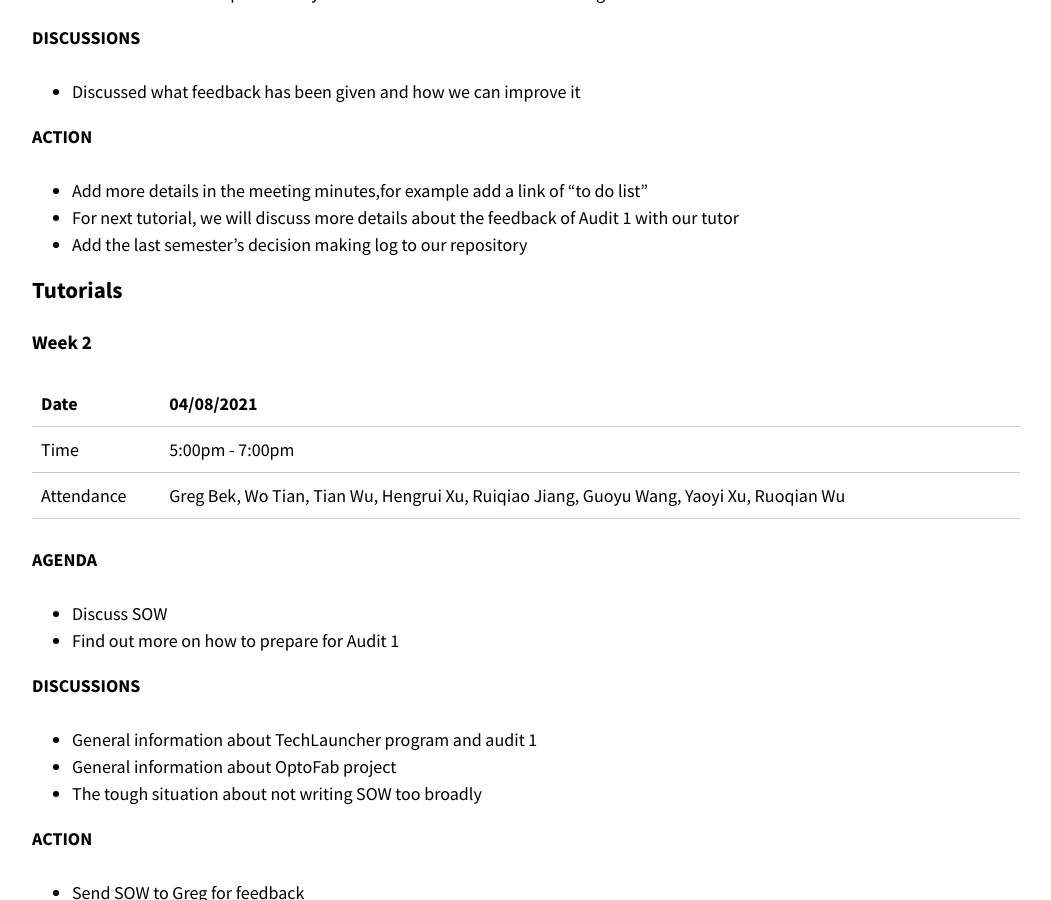
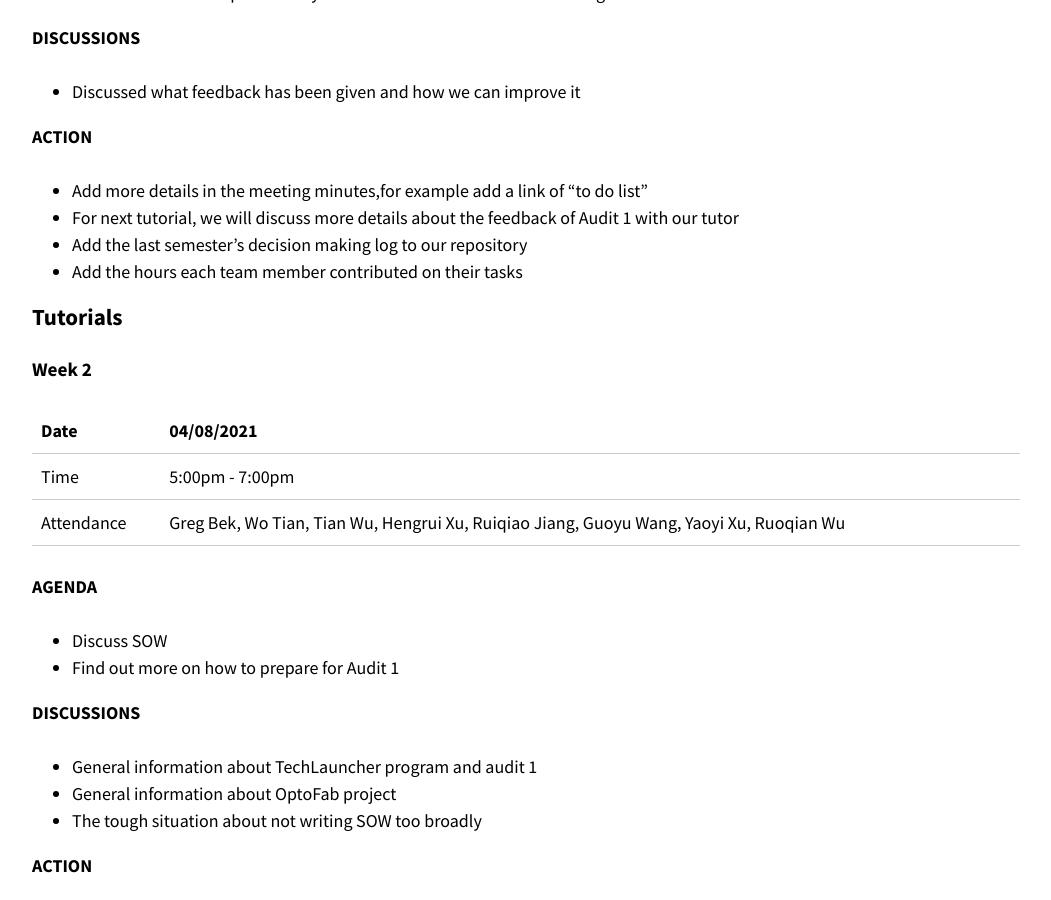
Before and after one commit to optofab/optofab.github.io, a Jekyll site: the page built from logs.md, in a window 1280 px wide and 900 px high, scrolled down 8709 px. Shown: the whole window, without its empty margins (114-1165 px from the left). Built offline with Jekyll 4.4.1, drawn with Linux system fonts in a browser that asks for light colours; nearby versions of some CDN libraries; emoji names are drawn with the system emoji font.

Commit message:
edit the meeting minutes

```diff
--- a/logs.md
+++ b/logs.md
@@ -319,6 +319,7 @@ OptoFab:
 - Add more details in the meeting minutes,for example add a link of “to do list”
 - For next tutorial, we will discuss more details about the feedback of Audit 1 with our tutor
 - Add the last semester’s decision making log to our repository
+- Add the hours each team member contributed on their tasks
 
 
 ### Tutorials
```
